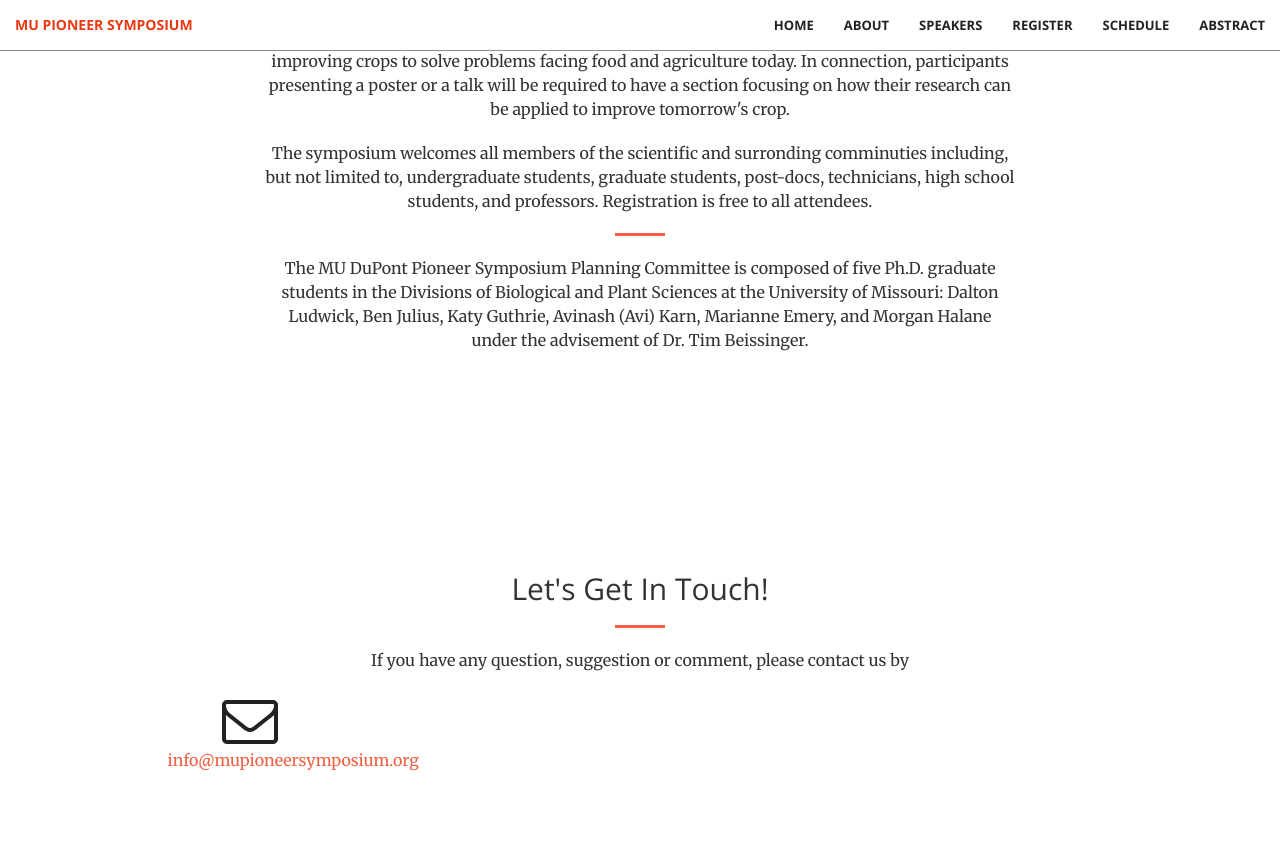
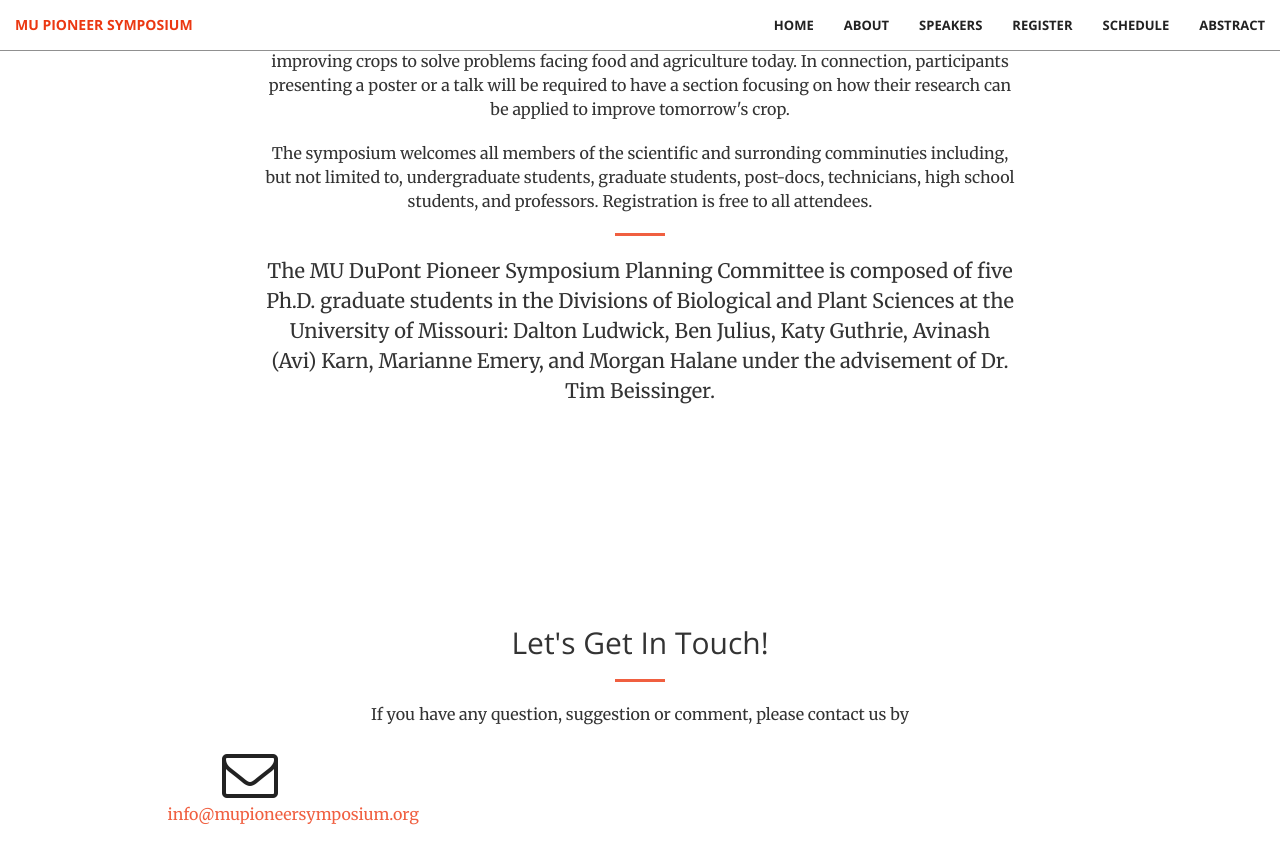
Before and after one commit to mupioneersymposium/mupioneersymposium.github.io, a Jekyll site: the page built from index.html, in a window 1280 px wide and 900 px high, scrolled down 1779 px. Shown: the top 864 px of the window. Built offline with Jekyll 4.4.1, drawn with Linux system fonts in a browser that asks for light colours.

Commit message:
Update about-brief.html

```diff
--- a/_includes/about-brief.html
+++ b/_includes/about-brief.html
@@ -9,7 +9,7 @@
 <p>The aim of this symposium is to bring together numerous groups across Mizzou, other universities, and the community with vastly diverse research directed towards a unified goal: improving crops to solve problems facing food and agriculture today. In connection, participants presenting a poster or a talk will  be required to have a section focusing on how their research can be applied to improve tomorrow's crop.</p>
 <p>The symposium welcomes all members of the scientific and surronding comminuties including, but not limited to, undergraduate students, graduate students, post-docs, technicians, high school students, and professors. Registration is free to all attendees. </p>
 <hr>
-                <p style="font-size:20px color:blue">The MU DuPont Pioneer Symposium Planning Committee is composed of five Ph.D. graduate students in the Divisions of Biological and Plant Sciences at the University of Missouri: Dalton Ludwick, Ben Julius, Katy Guthrie, Avinash (Avi) Karn, Marianne Emery, and Morgan Halane under the advisement of Dr. Tim Beissinger.</p>
+                <p style="font-size:20px" "color:blue">The MU DuPont Pioneer Symposium Planning Committee is composed of five Ph.D. graduate students in the Divisions of Biological and Plant Sciences at the University of Missouri: Dalton Ludwick, Ben Julius, Katy Guthrie, Avinash (Avi) Karn, Marianne Emery, and Morgan Halane under the advisement of Dr. Tim Beissinger.</p>
             </div>
         </div>
     </div>
```
